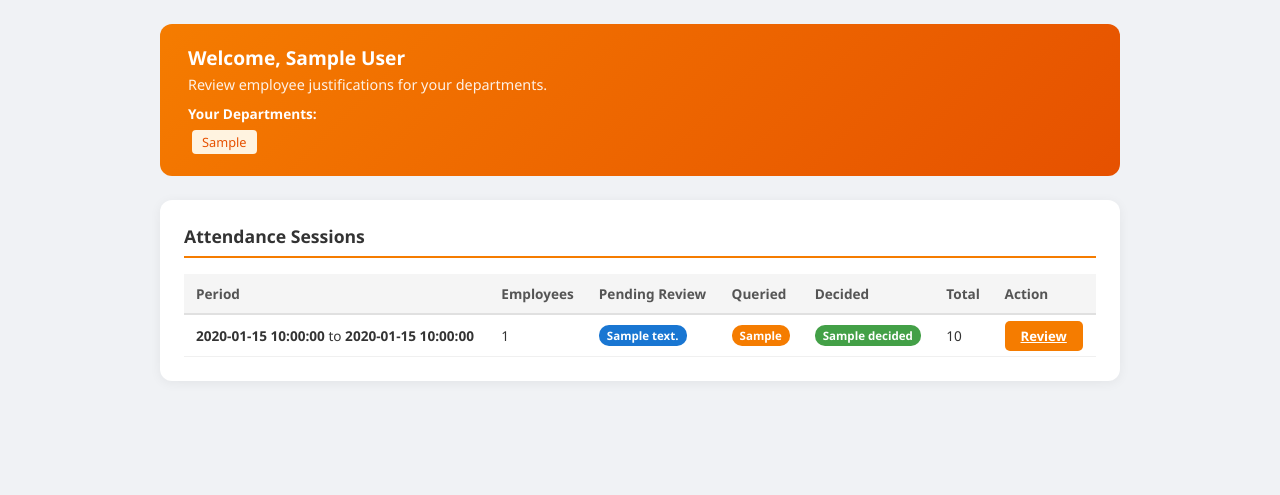
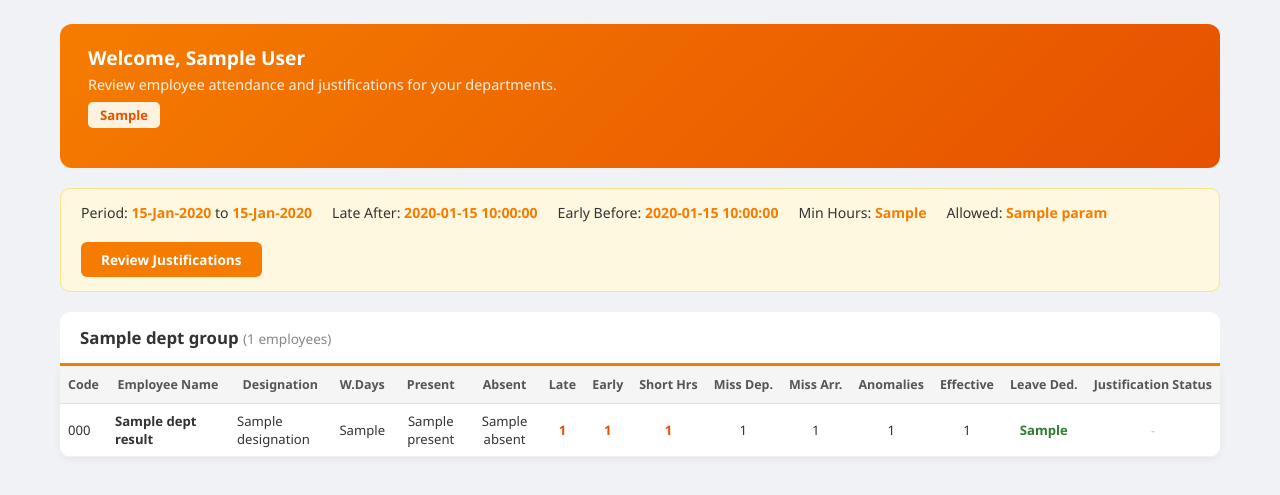
Before and after one commit to VijayGPT2023/Biometric-attendance, a Flask app: template templates/head_dashboard.html in a window 1280 px wide. Shown: the part 77-572 px from the top of the page. Run offline with Flask 3, Linux system fonts and the light colour scheme; the visitor is signed in with stand-in values (Sample User, id 1); tables that the repository leaves empty hold one stand-in row (values such as "Sample post"); the template is opened without the code that fills it: most values are stand-ins (such as "Sample title", 1, 10 or a date in 2020); parts of the project's set-up code (start-up, migrations or seed data) failed here and were passed over.

Commit message:
Redesign Head Dashboard with employee summary and drill-down
- Head dashboard shows employee attendance summary table per department
- Clickable rows lead to day-wise anomaly detail page per employee
- DG/DDG with many departments: clickable dept chips to filter
- GH with few departments: shows summary directly
- Justification status pills on summary (P/S/Q/A/D counts)

Co-Authored-By: Claude Opus 4.6 (1M context) <noreply@anthropic.com>

```diff
--- a/app.py
+++ b/app.py
@@ -1527,56 +1527,129 @@ def head_dashboard():
     if not managed_depts:
         flash('No departments assigned to you. Please contact Admin.')
         return render_template('head_dashboard.html',
-                               managed_depts=[], sessions_data=[])
-
-    # Get all sessions
-    all_sessions = db.execute(
-        'SELECT * FROM upload_sessions ORDER BY created_at DESC').fetchall()
-
-    sessions_data = []
-    for s in all_sessions:
-        data_path = os.path.join(app.config['DATA_FOLDER'], f"{s['session_uuid']}.json")
-        if not os.path.exists(data_path):
-            continue
-
-        with open(data_path) as f:
-            data = json.load(f)
-
-        results, start_date, end_date, params = deserialize_results(data)
-
-        # Filter employees in managed departments
-        dept_emps = [r for r in results if r['department'] in managed_depts]
-        if not dept_emps:
-            continue
-
-        # Count justification statuses
-        emp_codes = [r['emp_code'] for r in dept_emps]
+                               managed_depts=[], dept_groups={},
+                               session_uuid=None, start_date=None, end_date=None,
+                               params=None, just_summary={}, active_dept='')
+
+    # Department filter for DG/DDG (many departments)
+    active_dept = request.args.get('dept', '')
+    if active_dept and active_dept not in managed_depts:
+        active_dept = ''
+
+    # Get latest session
+    latest = db.execute(
+        'SELECT * FROM upload_sessions ORDER BY created_at DESC LIMIT 1').fetchone()
+
+    empty_ctx = dict(managed_depts=managed_depts, dept_groups={},
+                     session_uuid=None, start_date=None, end_date=None,
+                     params=None, just_summary={}, active_dept=active_dept)
+
+    if not latest:
+        return render_template('head_dashboard.html', **empty_ctx)
+
+    data_path = os.path.join(app.config['DATA_FOLDER'], f"{latest['session_uuid']}.json")
+    if not os.path.exists(data_path):
+        return render_template('head_dashboard.html', **empty_ctx)
+
+    with open(data_path) as f:
+        data = json.load(f)
+
+    results, start_date, end_date, params = deserialize_results(data)
+
+    # If many departments and a specific one is selected, show only that
+    # If many departments and none selected, show only dept list (no table)
+    show_depts = managed_depts
+    if len(managed_depts) > 3:
+        if active_dept:
+            show_depts = [active_dept]
+        else:
+            # Show just the dept chips, no employee tables yet
+            return render_template('head_dashboard.html',
+                                   managed_depts=managed_depts, dept_groups={},
+                                   session_uuid=latest['session_uuid'],
+                                   start_date=start_date, end_date=end_date,
+                                   params=params, just_summary={},
+                                   active_dept=active_dept,
+                                   pick_dept=True)
+
+    dept_results = [r for r in results if r['department'] in show_depts]
+    dept_groups = group_by_department(dept_results)
+
+    # Get justification summary per employee
+    emp_codes = [r['emp_code'] for r in dept_results]
+    just_summary = {}  # emp_code -> {pending, submitted, query, accepted, declined}
+    if emp_codes:
         placeholders = ','.join('?' * len(emp_codes))
         justs = db.execute(f'''
-            SELECT * FROM justifications
+            SELECT emp_code, status FROM justifications
             WHERE session_uuid = ? AND emp_code IN ({placeholders})
-            ORDER BY emp_code, anomaly_date
-        ''', [s['session_uuid']] + emp_codes).fetchall()
-
-        pending_review = sum(1 for j in justs if j['status'] in ('submitted', 'resubmitted'))
-        query_pending = sum(1 for j in justs if j['status'] == 'query')
-        decided = sum(1 for j in justs if j['status'] in ('accepted', 'declined'))
-
-        sessions_data.append({
-            'session_uuid': s['session_uuid'],
-            'start_date': s['start_date'],
-            'end_date': s['end_date'],
-            'created_at': s['created_at'],
-            'emp_count': len(dept_emps),
-            'pending_review': pending_review,
-            'query_pending': query_pending,
-            'decided': decided,
-            'total': len(justs),
-        })
+        ''', [latest['session_uuid']] + emp_codes).fetchall()
+        for j in justs:
+            code = j['emp_code']
+            if code not in just_summary:
+                just_summary[code] = {'pending': 0, 'submitted': 0, 'query': 0,
+                                      'accepted': 0, 'declined': 0}
+            st = j['status']
+            if st in just_summary[code]:
+                just_summary[code][st] += 1
+            elif st == 'resubmitted':
+                just_summary[code]['submitted'] += 1
 
     return render_template('head_dashboard.html',
                            managed_depts=managed_depts,
-                           sessions_data=sessions_data)
+                           dept_groups=dept_groups,
+                           session_uuid=latest['session_uuid'],
+                           start_date=start_date,
+                           end_date=end_date,
+                           params=params,
+                           just_summary=just_summary,
+                           active_dept=active_dept)
+
+
+@app.route('/head/employee/<session_uuid>/<emp_code>')
+@role_required('head', 'admin')
+def head_employee_detail(session_uuid, emp_code):
+    """Head views detailed anomaly report for a single employee."""
+    db = get_db()
+
+    data_path = os.path.join(app.config['DATA_FOLDER'], f"{session_uuid}.json")
+    if not os.path.exists(data_path):
+        flash('Session not found.')
+        return redirect(url_for('head_dashboard'))
+
+    with open(data_path) as f:
+        data = json.load(f)
+
+    results, start_date, end_date, params = deserialize_results(data)
+
+    emp_result = None
+    for r in results:
+        if r['emp_code'] == emp_code:
+            emp_result = r
+            break
+
+    if not emp_result:
+        flash('Employee not found in this session.')
+        return redirect(url_for('head_dashboard'))
+
+    justs = db.execute('''
+        SELECT * FROM justifications
+        WHERE session_uuid = ? AND emp_code = ?
+        ORDER BY anomaly_date
+    ''', (session_uuid, emp_code)).fetchall()
+
+    just_map = {j['anomaly_date']: dict(j) for j in justs}
+
+    holidays = get_holidays_for_range(start_date, end_date)
+    holiday_names = get_holiday_names(start_date, end_date)
+
+    return render_template('head_employee_detail.html',
+                           emp=emp_result, start_date=start_date,
+                           end_date=end_date, params=params,
+                           holidays=sorted(holidays),
+                           holiday_names=holiday_names,
+                           session_uuid=session_uuid,
+                           just_map=just_map)
 
 
 @app.route('/head/review/<session_uuid>')
--- a/templates/head_dashboard.html
+++ b/templates/head_dashboard.html
@@ -18,33 +18,77 @@
         }
         .navbar .nav-links a:hover { background: rgba(255,255,255,0.2); }
         .navbar .user-info { font-size: 0.85rem; opacity: 0.9; }
-        .container { max-width: 1000px; margin: 24px auto; padding: 0 20px; }
-        .card {
-            background: #fff; border-radius: 12px; padding: 24px;
-            box-shadow: 0 2px 12px rgba(0,0,0,0.06); margin-bottom: 24px;
+        .container { max-width: 1200px; margin: 24px auto; padding: 0 20px; }
+        .flash { background: #d4edda; color: #155724; border: 1px solid #c3e6cb; padding: 12px 18px; border-radius: 8px; margin-bottom: 18px; font-size: 0.9rem; }
+
+        .info-bar {
+            display: flex; flex-wrap: wrap; gap: 20px; background: #fff8e1; border: 1px solid #ffe082;
+            padding: 14px 20px; border-radius: 10px; margin-bottom: 20px; font-size: 0.88rem;
+            align-items: center; justify-content: space-between;
         }
-        .card h2 { font-size: 1.1rem; margin-bottom: 16px; border-bottom: 2px solid #f57c00; padding-bottom: 8px; }
-        .flash { background: #d4edda; color: #155724; border: 1px solid #c3e6cb; padding: 12px 18px; border-radius: 8px; margin-bottom: 18px; font-size: 0.9rem; }
-        table { width: 100%; border-collapse: collapse; font-size: 0.85rem; }
-        th { background: #f5f5f5; padding: 10px 12px; text-align: left; font-weight: 600; color: #555; border-bottom: 2px solid #e0e0e0; }
-        td { padding: 10px 12px; border-bottom: 1px solid #f0f0f0; }
-        tr:hover td { background: #f8f8ff; }
-        .btn { padding: 6px 16px; border: none; border-radius: 5px; font-size: 0.82rem; cursor: pointer; font-weight: 600; color: #fff; }
-        .btn-orange { background: #f57c00; }
-        .badge { display: inline-block; padding: 3px 8px; border-radius: 10px; font-size: 0.72rem; font-weight: 600; color: #fff; }
-        .badge-pending { background: #1976d2; }
-        .badge-decided { background: #43a047; }
+        .info-bar .left { display: flex; flex-wrap: wrap; gap: 20px; }
+        .info-bar strong { color: #f57c00; }
+        .info-bar .btn {
+            padding: 8px 20px; border: none; border-radius: 6px; font-size: 0.85rem;
+            cursor: pointer; font-weight: 600; color: #fff; background: #f57c00; text-decoration: none;
+        }
+        .info-bar .btn:hover { background: #e65100; }
+
+        .dept-tags { display: flex; flex-wrap: wrap; gap: 6px; margin-bottom: 20px; }
+        .dept-tags span {
+            display: inline-block; background: #fff3e0; color: #e65100; padding: 4px 12px;
+            border-radius: 5px; font-size: 0.82rem; font-weight: 600;
+        }
+        .dept-chip {
+            cursor: pointer; transition: all 0.2s; border: 2px solid transparent;
+        }
+        .dept-chip:hover { background: #ffe0b2; border-color: #fff; transform: translateY(-1px); }
+        .dept-chip.active { background: #fff; color: #e65100; border-color: #fff; box-shadow: 0 2px 8px rgba(0,0,0,0.15); }
+
+        .dept-section { margin-bottom: 28px; }
+        .dept-header {
+            background: #fff; padding: 14px 20px; border-radius: 10px 10px 0 0;
+            border-bottom: 3px solid #f57c00;
+        }
+        .dept-header h2 { font-size: 1.05rem; }
+        .dept-header .count { color: #888; font-size: 0.85rem; font-weight: 400; }
+
+        .consolidated-table {
+            width: 100%; border-collapse: collapse; font-size: 0.82rem; background: #fff;
+            box-shadow: 0 2px 8px rgba(0,0,0,0.06); border-radius: 0 0 10px 10px; overflow: hidden;
+        }
+        .consolidated-table th {
+            background: #f5f5f5; color: #555; padding: 10px 8px; text-align: center;
+            font-weight: 600; font-size: 0.78rem; white-space: nowrap; border-bottom: 1px solid #e0e0e0;
+        }
+        .consolidated-table td {
+            padding: 8px; text-align: center; border-bottom: 1px solid #f0f0f0;
+        }
+        .consolidated-table tr:hover td { background: #fff8f0; }
+        .consolidated-table td:nth-child(1),
+        .consolidated-table td:nth-child(2),
+        .consolidated-table td:nth-child(3) { text-align: left; }
+        .text-danger { color: #c62828; font-weight: 700; }
+        .text-success { color: #2e7d32; font-weight: 700; }
+        .text-warn { color: #e65100; font-weight: 600; }
+
+        .badge { display: inline-block; padding: 2px 7px; border-radius: 10px; font-size: 0.68rem; font-weight: 600; color: #fff; }
+        .badge-pending { background: #bdbdbd; }
+        .badge-submitted { background: #1976d2; }
         .badge-query { background: #f57c00; }
-        .dept-tags span {
-            display: inline-block; background: #fff3e0; color: #e65100; padding: 3px 10px;
-            border-radius: 4px; font-size: 0.8rem; margin: 2px 4px;
-        }
+        .badge-accepted { background: #43a047; }
+        .badge-declined { background: #c62828; }
+
+        .status-pills { display: flex; gap: 4px; justify-content: center; flex-wrap: wrap; }
+
         .welcome-box {
             background: linear-gradient(135deg, #f57c00, #e65100);
-            color: #fff; padding: 20px 28px; border-radius: 12px; margin-bottom: 24px;
+            color: #fff; padding: 20px 28px; border-radius: 12px; margin-bottom: 20px;
         }
         .welcome-box h2 { color: #fff; border: none; margin-bottom: 4px; font-size: 1.2rem; }
         .welcome-box p { opacity: 0.9; font-size: 0.9rem; }
+
+        .no-data { background: #fff; padding: 40px; text-align: center; border-radius: 12px; color: #888; font-size: 0.95rem; }
     </style>
 </head>
 <body>
@@ -68,50 +112,114 @@
 
         <div class="welcome-box">
             <h2>Welcome, {{ session.user_name }}</h2>
-            <p>Review employee justifications for your departments.</p>
+            <p>Review employee attendance and justifications for your departments.</p>
             {% if managed_depts %}
-            <div style="margin-top: 8px;">
-                <strong style="font-size: 0.85rem;">Your Departments:</strong>
-                <div class="dept-tags" style="margin-top: 4px;">
+            <div class="dept-tags" style="margin-top: 8px;">
+                {% if managed_depts|length > 3 %}
+                    {% for d in managed_depts %}
+                    <span class="dept-chip {% if active_dept == d %}active{% endif %}"
+                          onclick="window.location='/head?dept={{ d }}'">{{ d }}</span>
+                    {% endfor %}
+                {% else %}
                     {% for d in managed_depts %}<span>{{ d }}</span>{% endfor %}
-                </div>
+                {% endif %}
             </div>
             {% endif %}
         </div>
 
-        <div class="card">
-            <h2>Attendance Sessions</h2>
-            {% if sessions_data %}
-            <table>
+        {% if pick_dept is defined and pick_dept %}
+        <div class="info-bar">
+            <div class="left">
+                <div>Period: <strong>{{ start_date.strftime('%d-%b-%Y') }}</strong> to <strong>{{ end_date.strftime('%d-%b-%Y') }}</strong></div>
+                <div>Late After: <strong>{{ params.late_time }}</strong></div>
+                <div>Early Before: <strong>{{ params.early_time }}</strong></div>
+                <div>Min Hours: <strong>{{ params.min_hours }}</strong></div>
+                <div>Allowed: <strong>{{ params.allowed_anomalies }}</strong></div>
+            </div>
+        </div>
+        <div class="no-data" style="margin-top: 8px;">
+            Select a department above to view employee attendance summary.
+        </div>
+
+        {% elif session_uuid and dept_groups %}
+        <div class="info-bar">
+            <div class="left">
+                <div>Period: <strong>{{ start_date.strftime('%d-%b-%Y') }}</strong> to <strong>{{ end_date.strftime('%d-%b-%Y') }}</strong></div>
+                <div>Late After: <strong>{{ params.late_time }}</strong></div>
+                <div>Early Before: <strong>{{ params.early_time }}</strong></div>
+                <div>Min Hours: <strong>{{ params.min_hours }}</strong></div>
+                <div>Allowed: <strong>{{ params.allowed_anomalies }}</strong></div>
+            </div>
+            <a href="/head/review/{{ session_uuid }}" class="btn">Review Justifications</a>
+        </div>
+
+        {% for dept_name, dept_results in dept_groups.items() %}
+        <div class="dept-section">
+            <div class="dept-header">
+                <h2>{{ dept_name }} <span class="count">({{ dept_results|length }} employees)</span></h2>
+            </div>
+            <table class="consolidated-table">
                 <thead>
                     <tr>
-                        <th>Period</th>
-                        <th>Employees</th>
-                        <th>Pending Review</th>
-                        <th>Queried</th>
-                        <th>Decided</th>
-                        <th>Total</th>
-                        <th>Action</th>
+                        <th>Code</th>
+                        <th>Employee Name</th>
+                        <th>Designation</th>
+                        <th>W.Days</th>
+                        <th>Present</th>
+                        <th>Absent</th>
+                        <th>Late</th>
+                        <th>Early</th>
+                        <th>Short Hrs</th>
+                        <th>Miss Dep.</th>
+                        <th>Miss Arr.</th>
+                        <th>Anomalies</th>
+                        <th>Effective</th>
+                        <th>Leave Ded.</th>
+                        <th>Justification Status</th>
                     </tr>
                 </thead>
                 <tbody>
-                    {% for s in sessions_data %}
-                    <tr>
-                        <td><strong>{{ s.start_date }}</strong> to <strong>{{ s.end_date }}</strong></td>
-                        <td>{{ s.emp_count }}</td>
-                        <td>{% if s.pending_review %}<span class="badge badge-pending">{{ s.pending_review }}</span>{% else %}0{% endif %}</td>
-                        <td>{% if s.query_pending %}<span class="badge badge-query">{{ s.query_pending }}</span>{% else %}0{% endif %}</td>
-                        <td>{% if s.decided %}<span class="badge badge-decided">{{ s.decided }}</span>{% else %}0{% endif %}</td>
-                        <td>{{ s.total }}</td>
-                        <td><a href="/head/review/{{ s.session_uuid }}" class="btn btn-orange">Review</a></td>
+                    {% for r in dept_results %}
+                    {% set js = just_summary.get(r.emp_code, {}) %}
+                    <tr style="cursor:pointer;" onclick="window.location='/head/employee/{{ session_uuid }}/{{ r.emp_code }}'">
+                        <td>{{ r.emp_code }}</td>
+                        <td><strong>{{ r.emp_name }}</strong></td>
+                        <td>{{ r.designation }}</td>
+                        <td>{{ r.working_days }}</td>
+                        <td>{{ r.present }}</td>
+                        <td>{{ r.absent }}</td>
+                        <td class="{% if r.late_arrival_count > 0 %}text-warn{% endif %}">{{ r.late_arrival_count }}</td>
+                        <td class="{% if r.early_departure_count > 0 %}text-warn{% endif %}">{{ r.early_departure_count }}</td>
+                        <td class="{% if r.short_hours_count > 0 %}text-warn{% endif %}">{{ r.short_hours_count }}</td>
+                        <td>{{ r.missing_departure_count }}</td>
+                        <td>{{ r.missing_arrival_count }}</td>
+                        <td>{{ r.total_anomaly_dates_raw }}</td>
+                        <td class="{% if r.effective_anomaly_count > r.allowed_anomalies %}text-danger{% endif %}">
+                            {{ r.effective_anomaly_count }}
+                        </td>
+                        <td class="{% if r.leave_deduction > 0 %}text-danger{% else %}text-success{% endif %}">
+                            {{ r.leave_deduction }}
+                        </td>
+                        <td>
+                            <div class="status-pills">
+                                {% if js.get('pending', 0) > 0 %}<span class="badge badge-pending" title="Pending">{{ js.pending }}P</span>{% endif %}
+                                {% if js.get('submitted', 0) > 0 %}<span class="badge badge-submitted" title="Submitted">{{ js.submitted }}S</span>{% endif %}
+                                {% if js.get('query', 0) > 0 %}<span class="badge badge-query" title="Queried">{{ js.query }}Q</span>{% endif %}
+                                {% if js.get('accepted', 0) > 0 %}<span class="badge badge-accepted" title="Accepted">{{ js.accepted }}A</span>{% endif %}
+                                {% if js.get('declined', 0) > 0 %}<span class="badge badge-declined" title="Declined">{{ js.declined }}D</span>{% endif %}
+                                {% if not js %}<span style="color:#bbb; font-size:0.75rem;">-</span>{% endif %}
+                            </div>
+                        </td>
                     </tr>
                     {% endfor %}
                 </tbody>
             </table>
-            {% else %}
-            <p style="color: #888; padding: 16px 0;">No attendance data available for your departments yet.</p>
-            {% endif %}
         </div>
+        {% endfor %}
+
+        {% else %}
+        <div class="no-data">No attendance data available yet. Please wait for Admin to upload biometric data.</div>
+        {% endif %}
     </div>
 </body>
 </html>
```
Also changed, not shown: templates/head_employee_detail.html (added, +197 -0 lines).
